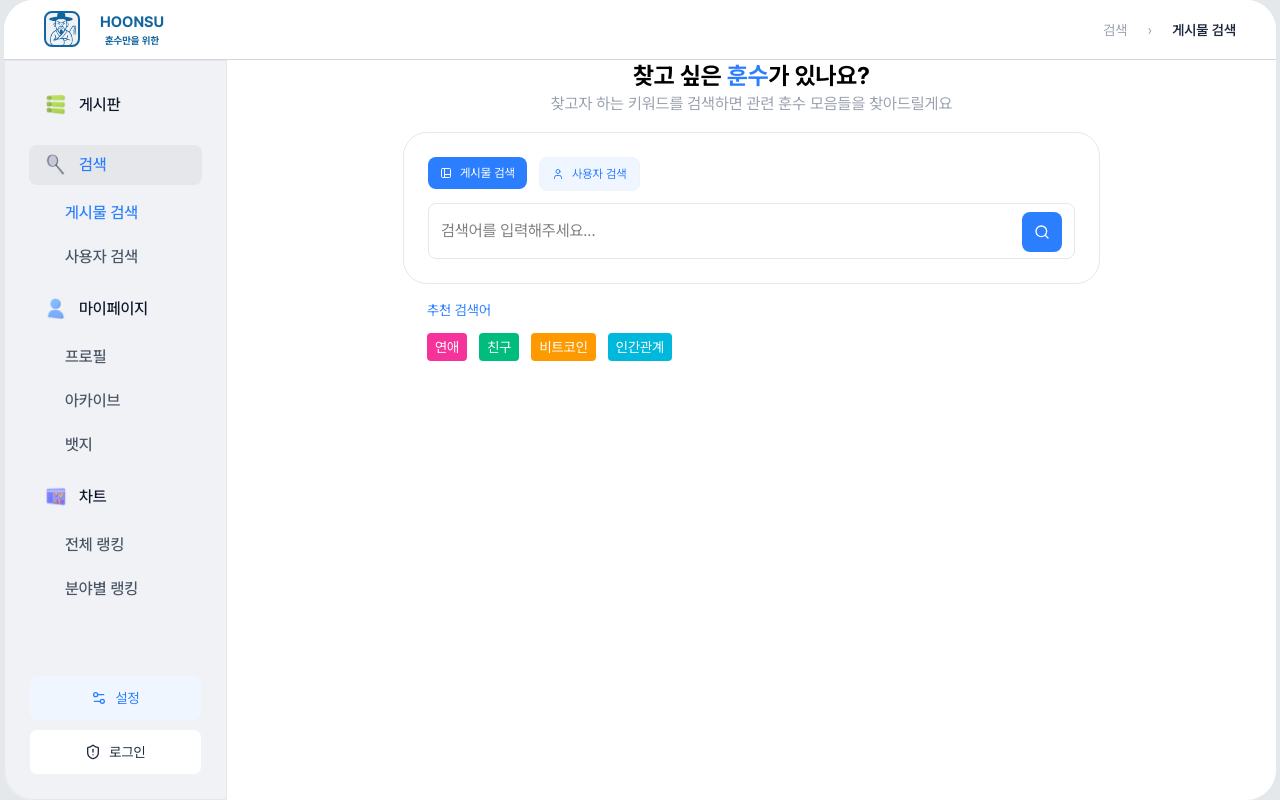
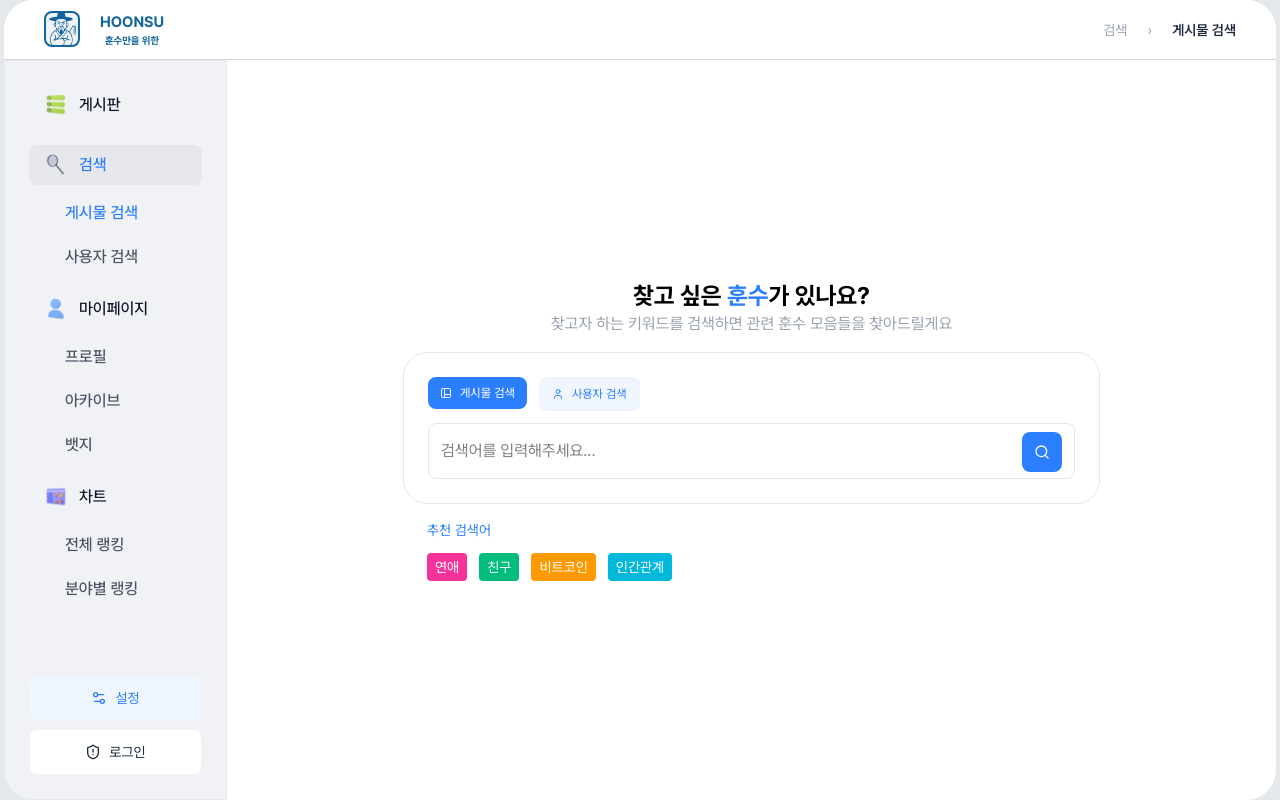
Before and after one commit to prgrms-fe-devcourse/FE7-PROJECT3-TEAM-2, a Next.js app: page /search/post in a window 1280 px wide. Built offline with nearby package versions, Linux system fonts and the light colour scheme.

Commit message:
style: 검색 화면 정렬 보완

```diff
--- a/src/components/search/SearchForm.tsx
+++ b/src/components/search/SearchForm.tsx
@@ -7,11 +7,11 @@ import SearchIntro from "./SearchIntro";
 import SearchRecommend from "./SearchRecommend";
 import SearchResult from "./SearchResult";
 
-const searchFormVariants = cva("flex flex-col gap-4 max-h-[314px] w-full max-w-[697px]", {
+const searchFormVariants = cva("flex flex-col gap-4 w-full max-w-[697px]", {
   variants: {
     searched: {
       true: "mx-6 mt-5",
-      false: "mx-auto",
+      false: "mx-auto items-center justify-center min-h-[calc(100vh-64px)]",
     },
   },
   defaultVariants: {
--- a/src/components/search/SearchRecommend.tsx
+++ b/src/components/search/SearchRecommend.tsx
@@ -2,7 +2,7 @@ import Badge from "@/components/common/Badge";
 
 export default function SearchRecommend() {
   return (
-    <div className="flex flex-col gap-3 px-6">
+    <div className="flex w-full flex-col items-start gap-3 px-6">
       <p className="text-main text-[14px]">추천 검색어</p>
       <div className="flex gap-3">
         {/* 더미 */}
```
